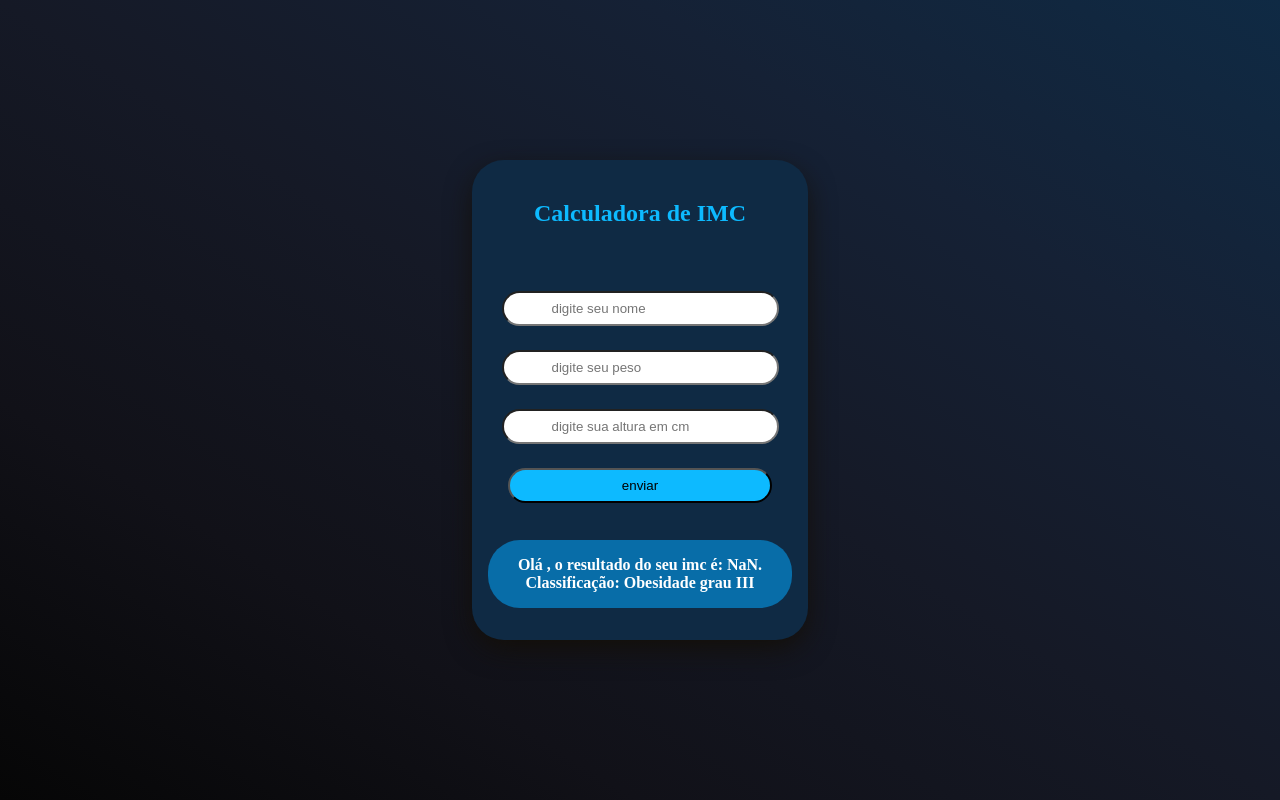
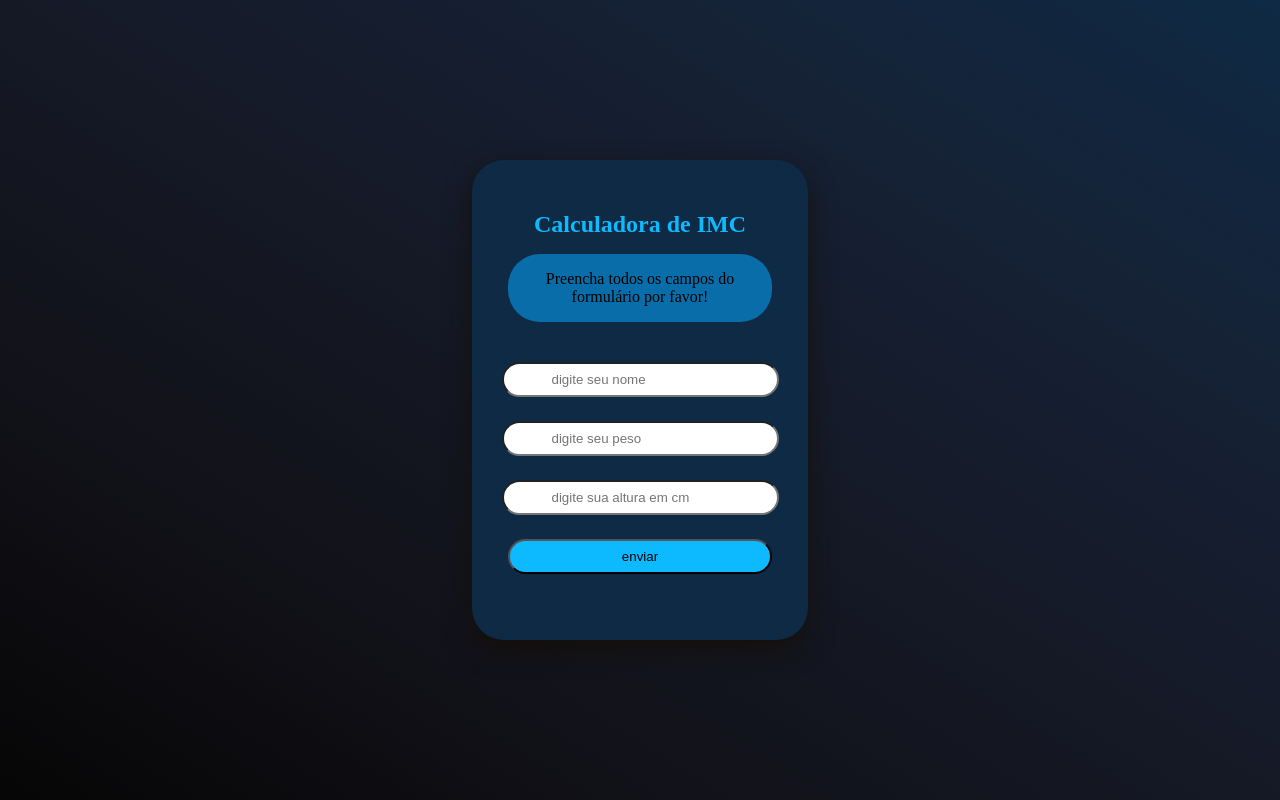
Before and after one commit to lukassantos21/calculadora-imc, a plain HTML site: page index.html in a window 1280 px wide. Both pictures are taken after a click on the button "enviar". Drawn offline with Linux system fonts and the light colour scheme.

Commit message:
validaçao do formulário

```diff
--- a/index.html
+++ b/index.html
@@ -12,11 +12,12 @@
        <div class="flex">
             <div class="content">
                 <h1>Calculadora de IMC</h1>
+                <div class="error"></div>
                 <div class="seletores">
                     <input type="text" name="texto" id="nome" placeholder="digite seu nome" required="required">
                     <input type="number" name="number" id="peso" placeholder="digite seu peso" required="required">
                     <input type="number" name="number" id="altura" placeholder="digite sua altura em cm" required="required">
-                    <button type="submit" id="enviar">enviar</button>
+                    <button type="submit" id="enviar" requerid="requerid">enviar</button>
                 </div>
             </div>
             <div class="window">
--- a/script.js
+++ b/script.js
@@ -1,25 +1,38 @@
 const btn = document.querySelector("#enviar")
 
-btn.addEventListener("click", function (e) {
-    e.preventDefault();
+btn.addEventListener("click", (event) => {
+        event.preventDefault();
 
-    const name = document.querySelector("#nome")
-    const peso = document.querySelector("#peso")
-    const altura = document.querySelector('#altura')
-    const visor = document.querySelector("#visor")
+        const name = document.querySelector("#nome");
+        const peso = document.querySelector("#peso");
+        const altura = document.querySelector('#altura');
+        const visor = document.querySelector("#visor");
+        const msgError = document.querySelector(".error")
 
 
-    const valueName = name.value
-    const valuePeso = peso.value
-    const valueAltura = altura.value
+        const valueName = name.value;
+        const valuePeso = peso.value;
+        const valueAltura = altura.value;
 
-    const alturaFinal = altura.value / 100
-    const pesoFinal = Number(peso.value)
+        if(valueName === "" || valuePeso === "" || valueAltura === ""){
+            const style = msgError.style.padding = "1rem 1rem";
+            const msgForm = msgError.textContent;
+            msgError.textContent = "Preencha todos os campos do formulário por favor!";
 
-    const result = pesoFinal / (alturaFinal * alturaFinal)
-    const resultado = result.toFixed(2)
+            const window = visor.textContent;
+            visor.textContent = ""
 
-    let classificacao = ""
+
+            return
+        }
+
+        const alturaFinal = altura.value / 100;
+        const pesoFinal = Number(peso.value);
+
+        const result = pesoFinal / (alturaFinal * alturaFinal);
+        const resultado = result.toFixed(2);
+
+        let classificacao = "";
 
         if (result < 16) {
             classificacao = 'Baixo peso muito grave';
@@ -43,14 +56,15 @@ btn.addEventListener("click", function (e) {
             classificacao = 'Obesidade grau II';
 
         } else {
-        classificacao = 'Obesidade grau III'
+            classificacao = 'Obesidade grau III';
         }
 
+        const visorPadding = visor.style.padding = "1rem 4%s";
+        const window = visor.textContent;
+        visor.textContent = `Olá ${valueName}, o resultado do seu imc é: ${resultado}, Classificação: ${classificacao}`;
 
-    const window = visor.textContent
-    visor.textContent = `Olá ${valueName}, o resultado do seu imc é: ${resultado}. Classificação: ${classificacao}`
+        name.value = "";
+        altura.value = "";
+        peso.value = "";
 
-    name.value = ""
-    altura.value = ""
-    peso.value = ""
     })
--- a/style.css
+++ b/style.css
@@ -38,8 +38,8 @@
 }
 
 .content{
-    height: 90%;
-    height: 90%;
+    /* height: 90%;
+    height: 90%; */
     display: flex;
     flex-direction: column;
     border-radius: 2rem;
@@ -56,8 +56,16 @@
     margin-top: 2rem;
 }
 
+.error{
+    text-align: center;
+    margin: 1rem 1rem;
+
+    border-radius: 2rem;
+    background: var(--azulBebe);
+}
+
 #container .flex  .content .seletores{
-    margin-top: 4rem;
+    margin-top: 1.5rem;
     text-align: center;
     gap: 2rem;
 }
@@ -86,7 +94,6 @@
  .window {
     text-align: center;
     margin: 1rem 1rem 2rem 1rem;
-    padding: 1rem 4%;
     border-radius: 2rem;
     background: var(--azulBebe);
 }
```
Lines whose indentation alone changed are shown as unchanged.
